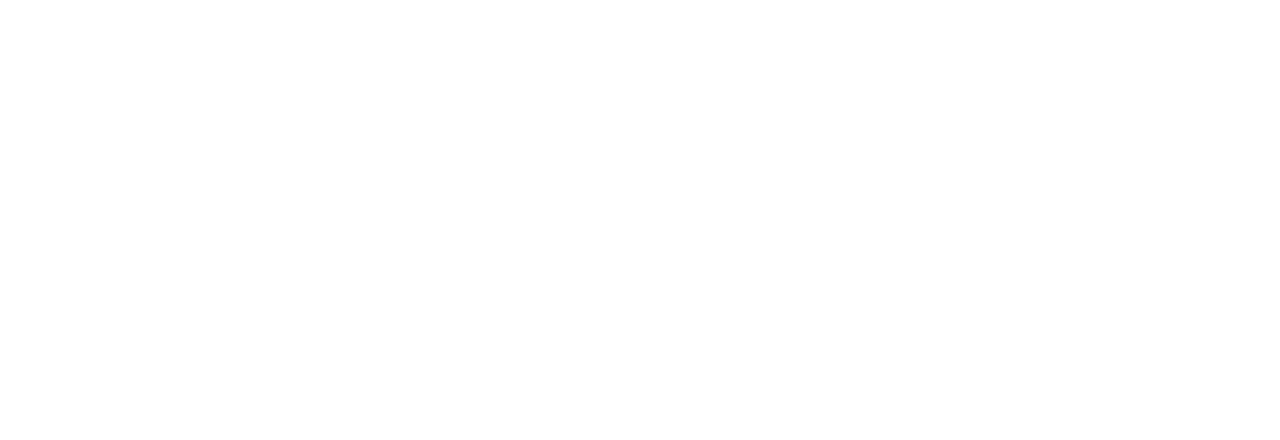
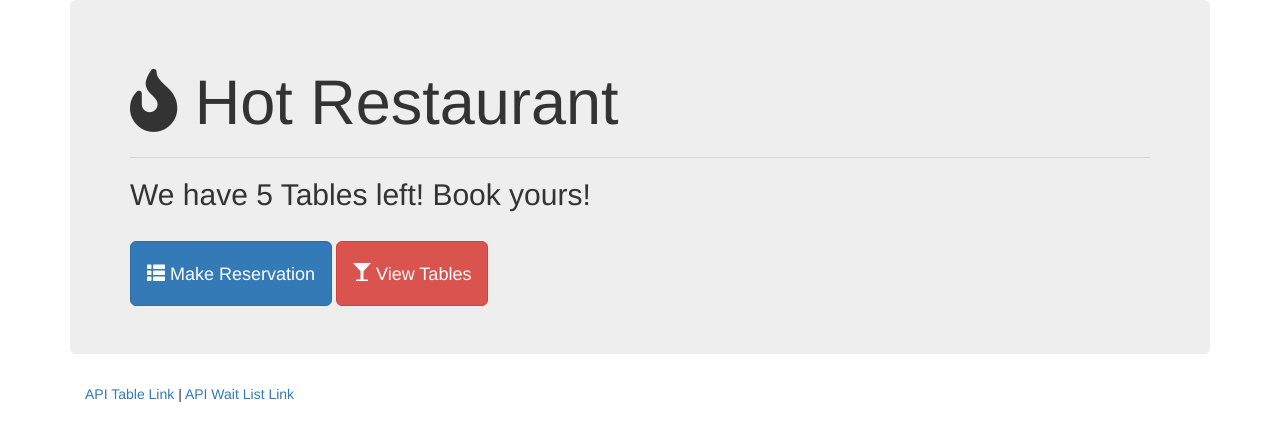
Before and after one commit to justbbarnett/reservation, a plain HTML site: page index.html in a window 1280 px wide. Drawn offline with nearby package versions, Linux system fonts and the light colour scheme.

Commit message:
index and reservation

```diff
--- a/index.html
+++ b/index.html
@@ -0,0 +1,47 @@
+<!DOCTYPE html>
+<html lang="en">
+
+<head>
+  <meta charset="UTF-8">
+  <title>Hot Restaurant</title>
+
+  <!-- Latest compiled and minified CSS & JS -->
+  <link rel="stylesheet" href="https://maxcdn.bootstrapcdn.com/bootstrap/3.3.6/css/bootstrap.min.css">
+  <script src="https://code.jquery.com/jquery.js"></script>
+  <script src="https://maxcdn.bootstrapcdn.com/bootstrap/3.3.6/js/bootstrap.min.js"></script>
+  <link rel="stylesheet" href="https://use.fontawesome.com/releases/v5.0.10/css/all.css" integrity="sha384-+d0P83n9kaQMCwj8F4RJB66tzIwOKmrdb46+porD/OvrJ+37WqIM7UoBtwHO6Nlg" crossorigin="anonymous">
+
+  <!-- Font Awesome Glyphicons -->
+  <link rel="stylesheet" href="https://maxcdn.bootstrapcdn.com/font-awesome/4.6.1/css/font-awesome.min.css">
+
+</head>
+
+<body>
+
+  <div class="container">
+
+    <div class="jumbotron">
+      <h1><i class="fas fa-fire" aria-hidden="true"></i> Hot Restaurant</h1>
+      <hr>
+      <h2>We have 5 Tables left! Book yours!</h2>
+      <br>
+
+      <div>
+        <a href="/reservation"><button type="button" class="btn btn-lg btn-primary"><h4><span class="glyphicon glyphicon-th-list"></span> Make Reservation</h4></button></a>
+        <a href="/reservation"><button type="button" class="btn btn-lg btn-danger"><h4><span class="glyphicon glyphicon-glass"></span> View Tables</h4></button></a>
+      </div>
+
+    </div>
+
+    <footer class="footer">
+      <div class="container">
+        <p><a href="/api/table">API Table Link</a> | <a href="/api/wait">API Wait List Link</a>
+      </div>
+    </footer>
+
+  </div>
+
+
+</body>
+
+</html>
```
Also changed, not shown: reservation.html (+5 -4 lines).
